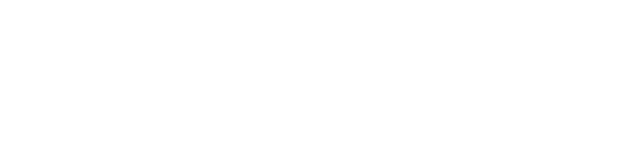
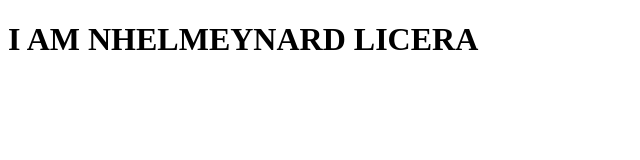
Before and after one commit to NHEL360/IT24-ASSESSMENT, a plain HTML site: page index.html in a window 1280 px wide. Shown: the whole page, without its empty margins (0-640 px from the left). Drawn offline with Linux system fonts and the light colour scheme.

Commit message:
Added files

```diff
--- a/index.html
+++ b/index.html
@@ -3,9 +3,9 @@
 <head>
     <meta charset="UTF-8">
     <meta name="viewport" content="width=device-width, initial-scale=1.0">
-    <title>Document</title>
+    <title>ASSESSMENT</title>
 </head>
 <body>
-
+    <h1>I AM NHELMEYNARD LICERA</h1>
 </body>
 </html>
```
